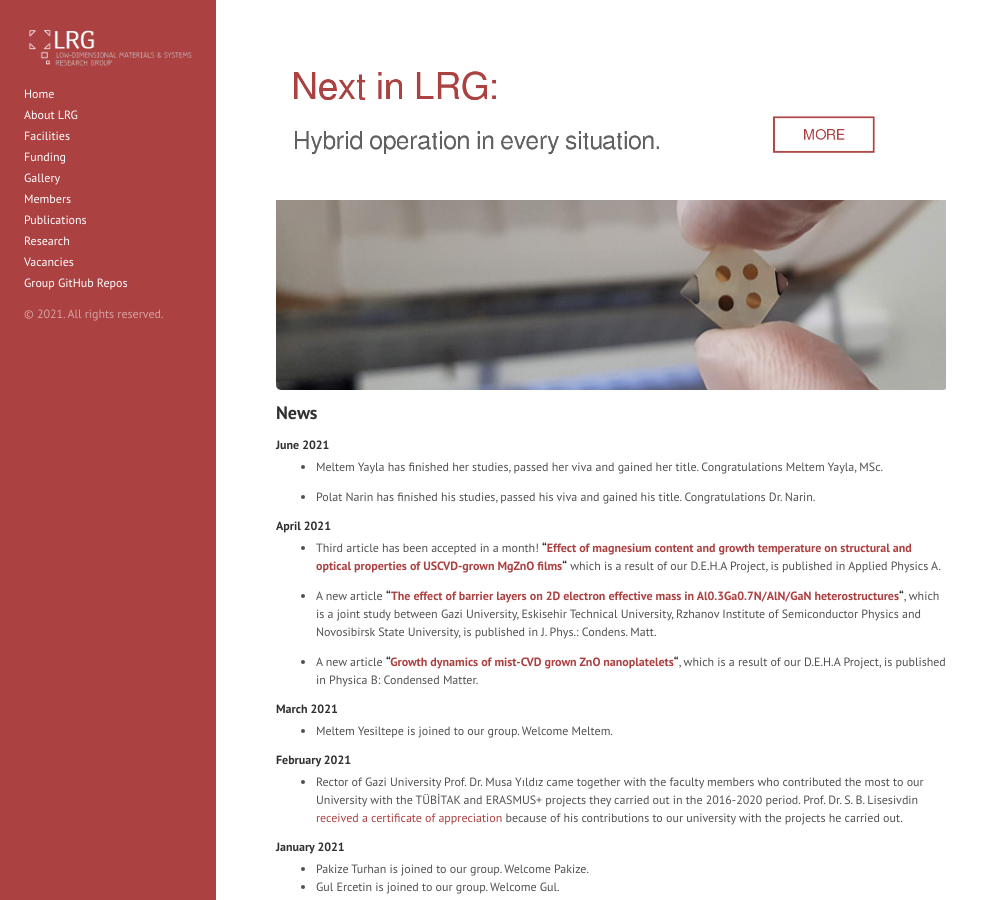
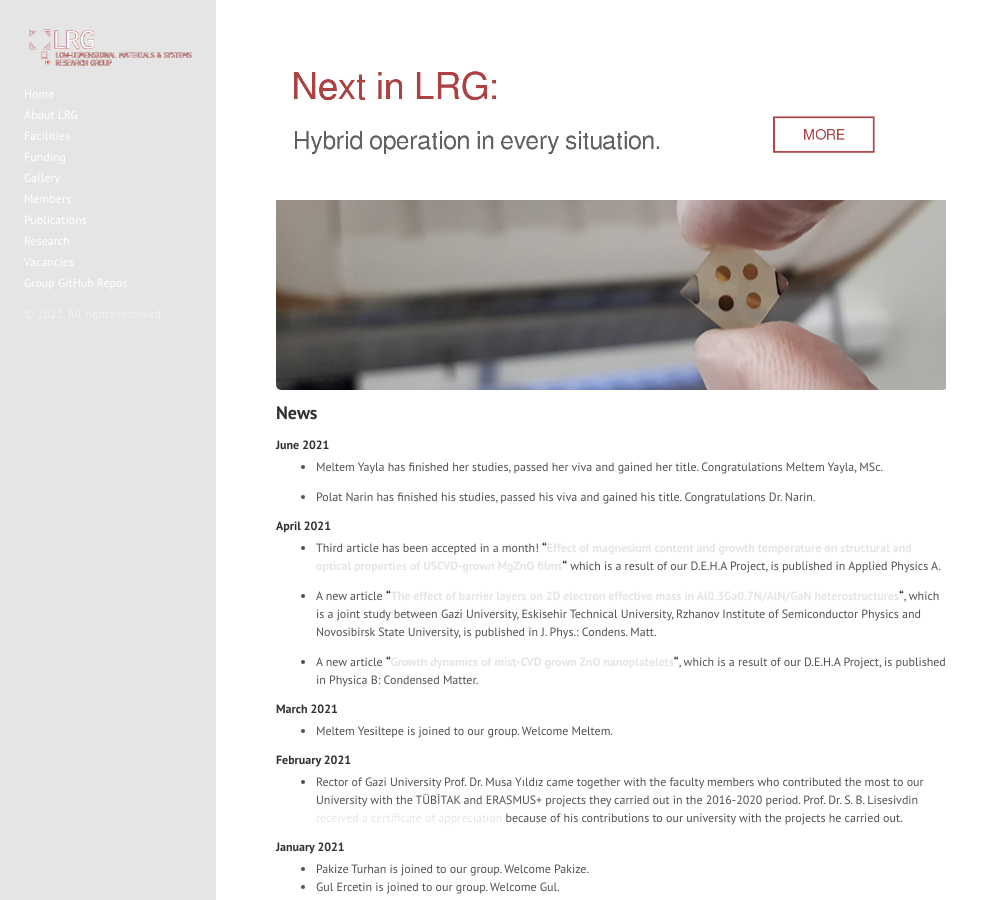
Before and after one commit to lrgresearch/oldwebsite, a Jekyll site: the page built from index.md, in a window 1280 px wide and 900 px high. Shown: the whole window, without its empty margins (0-985 px from the left). Built offline with Jekyll 4.4.1, drawn with Linux system fonts in a browser that asks for light colours; the list of posts is cut into pages by our own code.

Commit message:
Update default.html

```diff
--- a/_layouts/default.html
+++ b/_layouts/default.html
@@ -3,7 +3,7 @@
 
   {% include head.html %}
 
-  <body class="theme-base-08">
+  <body class="theme-base-0f">
 
     {% include sidebar.html %}
 
```
